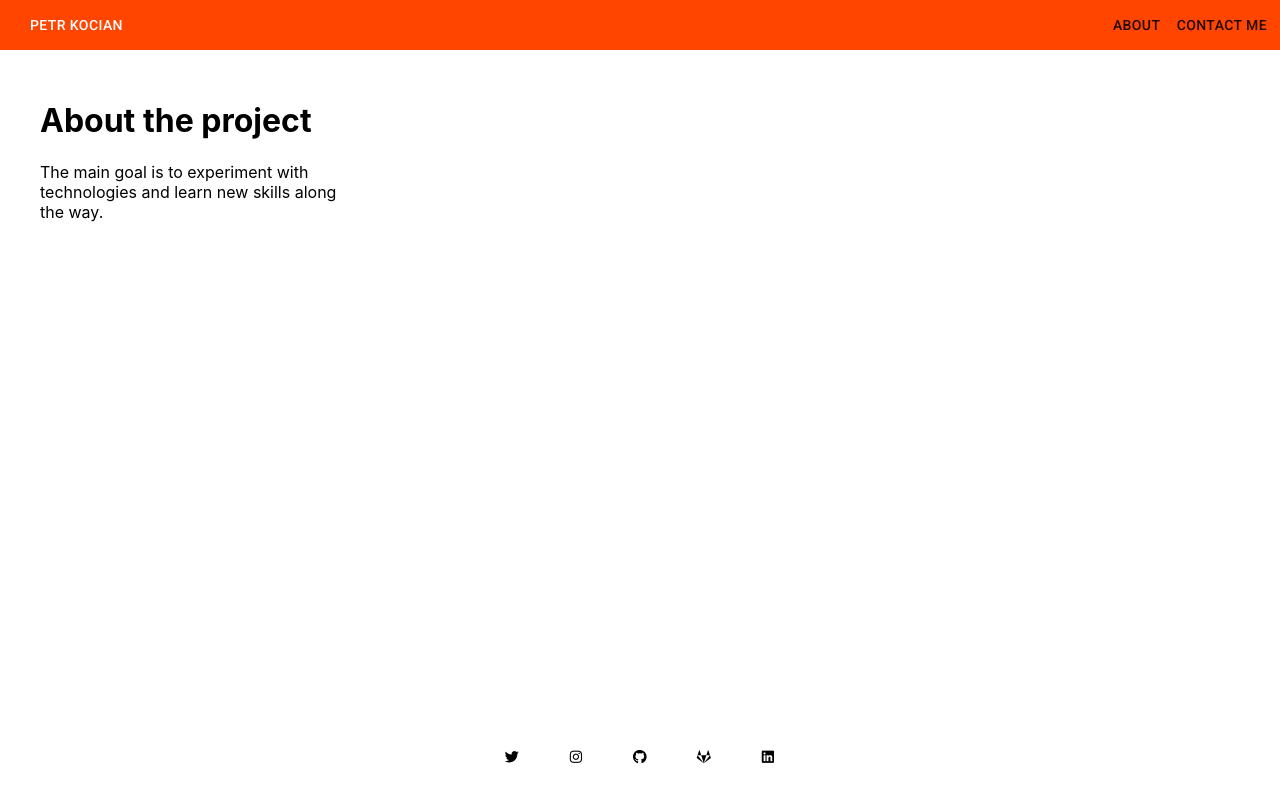
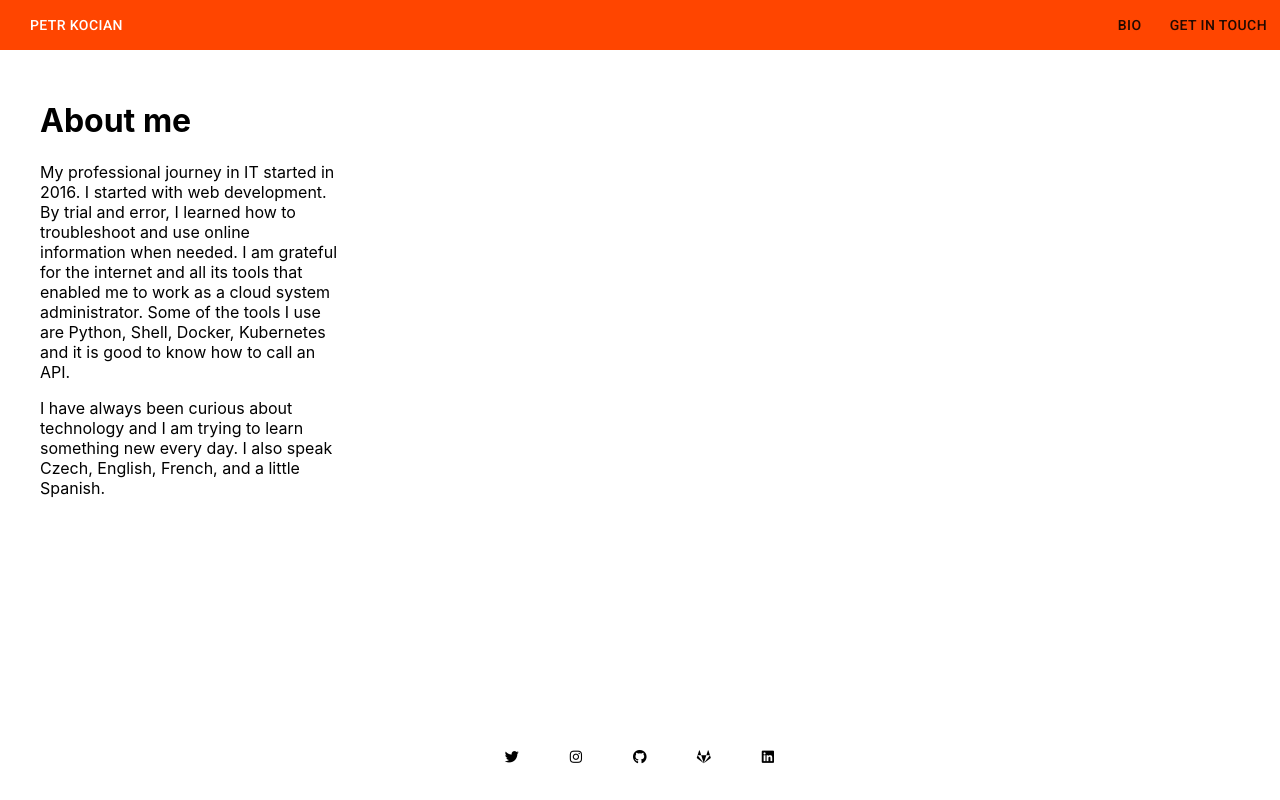
Before and after one commit to koci54/portfolio-project, a Next.js app: page /about in a window 1280 px wide. Built offline with nearby package versions, Linux system fonts and the light colour scheme.

Commit message:
sections update

```diff
--- a/components/Header.js
+++ b/components/Header.js
@@ -19,11 +19,11 @@ const Header = () => (
         </Link>
       </div>
       <div className="rightlinks">
-        <Link href="/about">
-        <Button>About</Button>
+        <Link href="/bio">
+        <Button>Bio</Button>
         </Link>
         <Link href="/contact">
-        <Button>Contact me</Button>
+        <Button>Get in touch</Button>
         </Link>
       </div>
     </div>
--- a/pages/about.js
+++ b/pages/about.js
@@ -5,9 +5,10 @@ const About = () =>
     <Layout>
         <div className="box">
         <h1>
-        About the project
+        About me
         </h1>
-          <p>The main goal is to experiment with technologies and learn new skills along the way.</p>
+          <p>My professional journey in IT started in 2016. I started with web development. By trial and error, I learned how to troubleshoot and use online information when needed. I am grateful for the internet and all its tools that enabled me to work as a cloud system administrator. Some of the tools I use are Python, Shell, Docker, Kubernetes and it is good to know how to call an API.</p>
+          <p>I have always been curious about technology and I am trying to learn something new every day. I also speak Czech, English, French, and a little Spanish.</p>
         </div>
     </Layout>
   )
--- a/pages/contact.js
+++ b/pages/contact.js
@@ -6,8 +6,9 @@ const Contact = () => (
         <h1>
         Contact me
         </h1>
-        <p>Feel free to reach out to me.</p>
-        <p>petr.kocian@yahoo.com</p>
+        <p>Feel free to reach out to me via Twitter.</p>
+        <p>You can send me an email.</p>
+        <p>petr.kocian@proton.me</p>
         </div>
     </Layout>
 )
--- a/pages/index.js
+++ b/pages/index.js
@@ -5,9 +5,9 @@ const Index = () =>
      (
       <Layout>
         <div className="box">
-        <h1>Welcome</h1>
+        <h1>Hello & Welcome</h1>
         <p>My name is Petr Kocian.</p>
-        <p>Stay tuned for more.</p>
+        <p>Thank you for visiting my simple portfolio.</p>
         </div>
       </Layout>
     );
```
